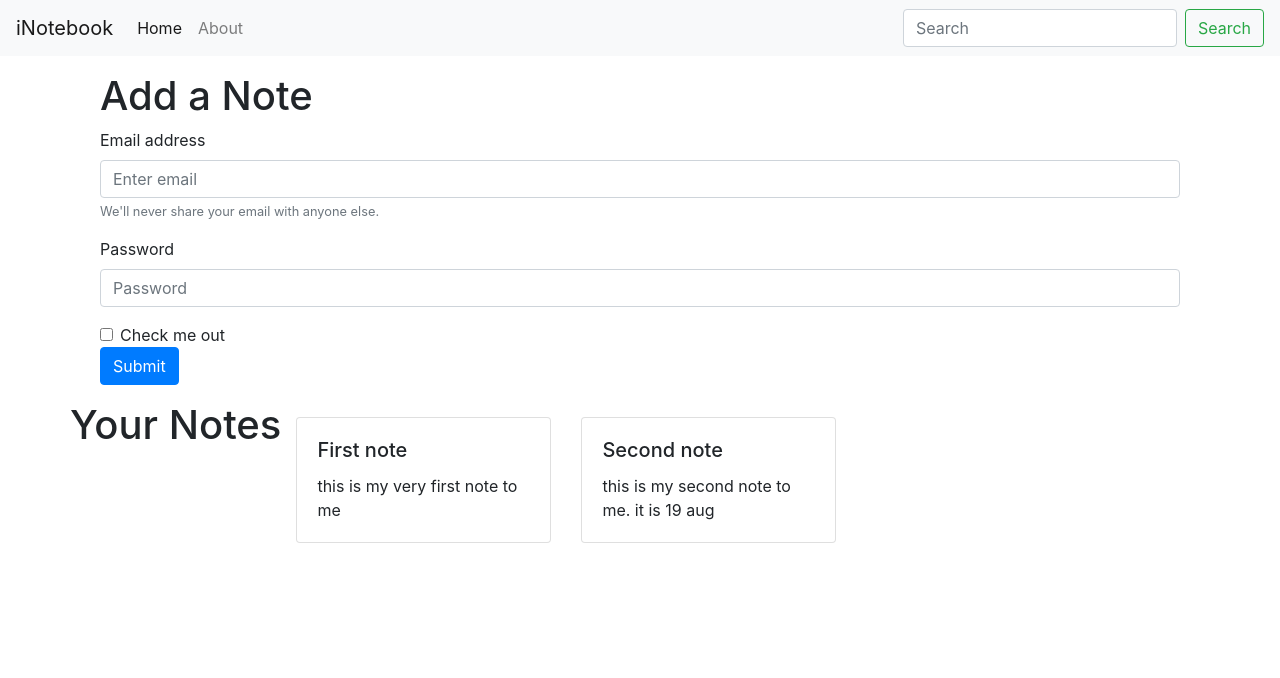
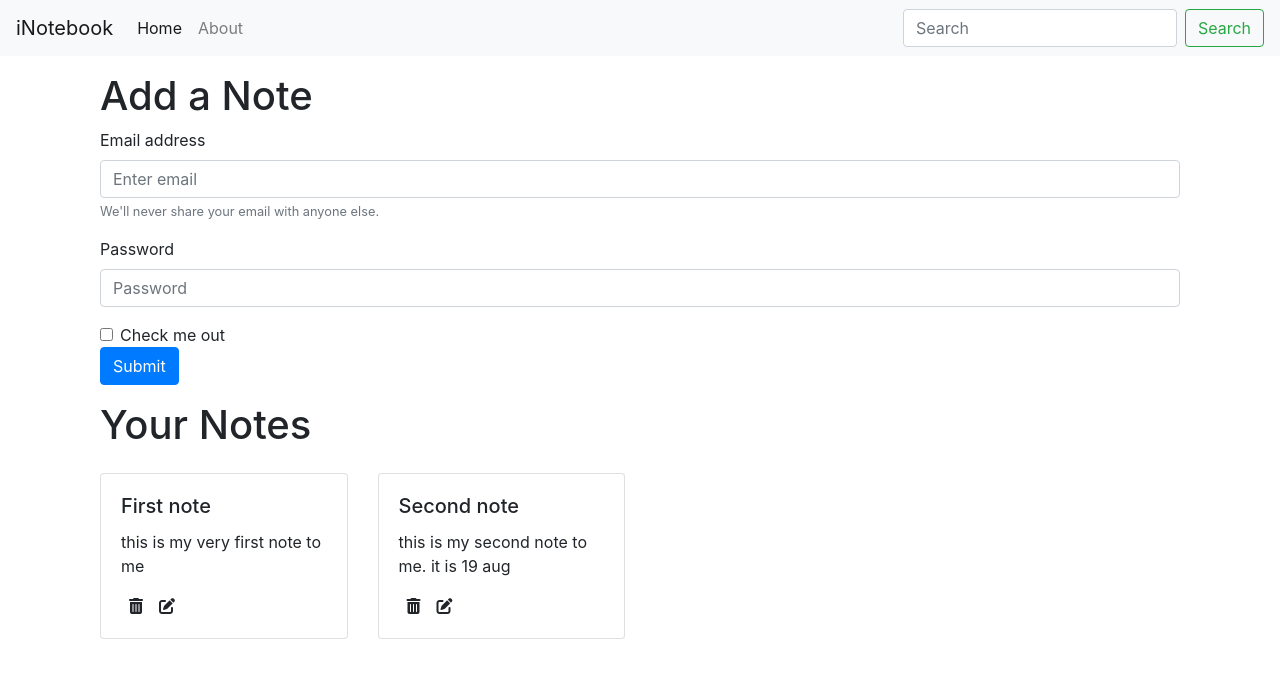
Before and after one commit to muhammadabdullah660/eDiary, a React (Create React App) app: page / in a window 1280 px wide. Shown: the top 678 px of the page. Built offline with nearby package versions, Linux system fonts and the light colour scheme.

Commit message:
setting up fontawesome and using icons

```diff
--- a/public/index.html
+++ b/public/index.html
@@ -16,7 +16,7 @@
   <!--  Bootstrap CSS    -->
   <link rel="stylesheet" href="https://cdn.jsdelivr.net/npm/bootstrap@4.3.1/dist/css/bootstrap.min.css"
     integrity="sha384-ggOyR0iXCbMQv3Xipma34MD+dH/1fQ784/j6cY/iJTQUOhcWr7x9JvoRxT2MZw1T" crossorigin="anonymous">
-
+  <script src="https://kit.fontawesome.com/2e78589f9b.js" crossorigin="anonymous"></script>
   <title>iNotebook - Your notes are secured with us</title>
 </head>
 
--- a/src/Components/NoteItem.js
+++ b/src/Components/NoteItem.js
@@ -8,6 +8,8 @@ const NoteItem = (props) => {
         <div className="card-body">
           <h5 className="card-title">{note.title}</h5>
           <p className="card-text">{note.description}</p>
+          <i className="mx-2 fa-solid fa-trash-can"></i>
+          <i className="mx-2 fa-solid fa-pen-to-square"></i>
         </div>
       </div>
     </div>
--- a/src/Components/Notes.js
+++ b/src/Components/Notes.js
@@ -6,11 +6,13 @@ const Notes = () => {
   const { notes, setnotes } = context;
   return (
     <>
-      <div className="row my-3">
+      <div className="container my-3">
         <h1>Your Notes</h1>
-        {notes.map((note) => {
-          return <NoteItem note={note} />;
-        })}
+        <div className="row">
+          {notes.map((note) => {
+            return <NoteItem note={note} />;
+          })}
+        </div>
       </div>
     </>
   );
```
